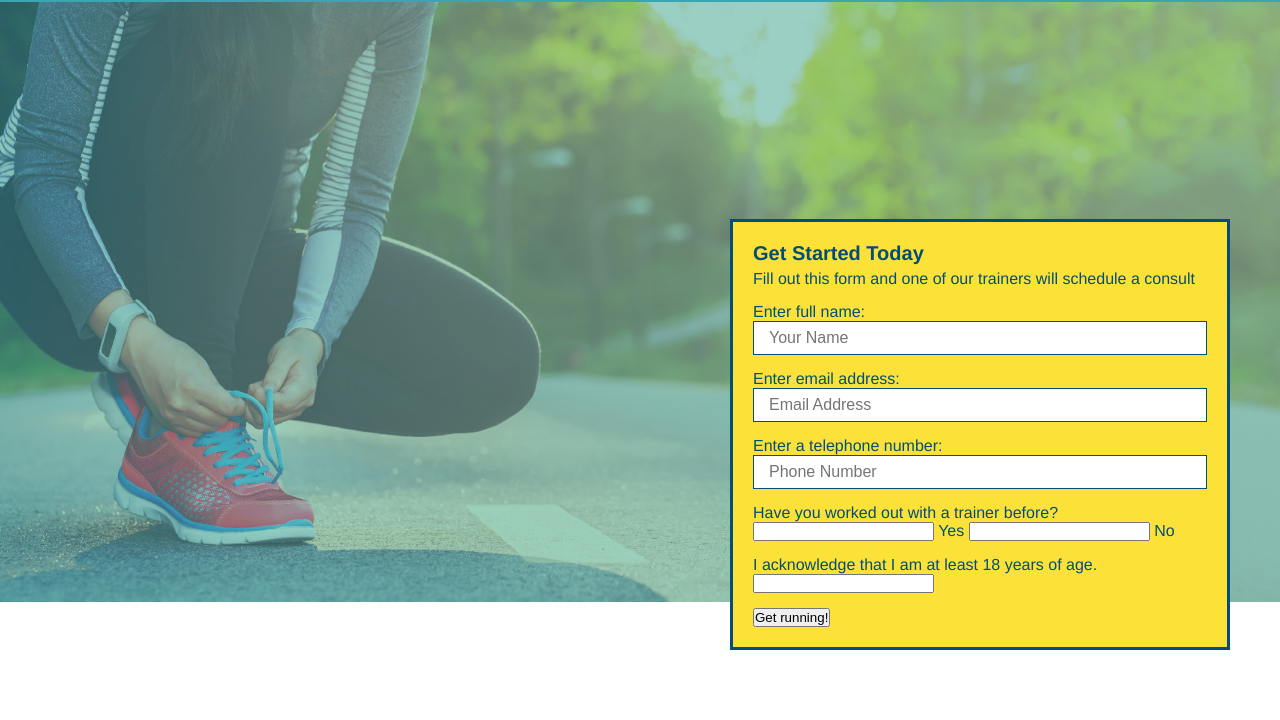
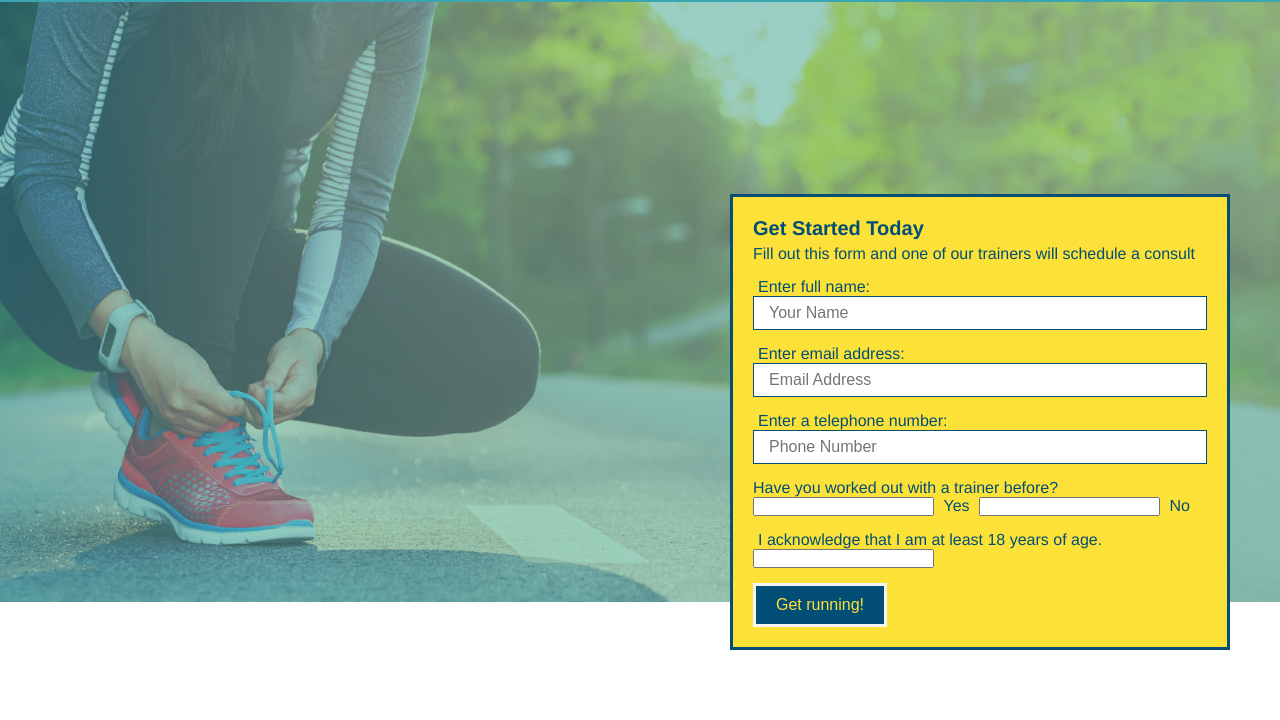
Before and after one commit to kaywhyLA/run-buddy, a plain HTML site: page index.html in a window 1280 px wide. Shown: the part 80-800 px from the top of the page. Drawn offline with Linux system fonts and the light colour scheme.

Commit message:
added hero form button

```diff
--- a/assets/style.css
+++ b/assets/style.css
@@ -79,6 +79,15 @@ section {
     background-position: center;
 }
 
+.hero-form button {
+    color: #fce138;
+    background-color: #024e76;
+    border: solid;
+    border-color: whitesmoke;
+    padding: 10px 20px;
+    font-size: 16px;
+}
+
 
 /* Hero Style End */
 
@@ -113,3 +122,7 @@ h3 {
     width: 100%;
     margin-bottom: 15px;
 }
+
+.hero-form label {
+    margin: 0 5px;
+}
```
